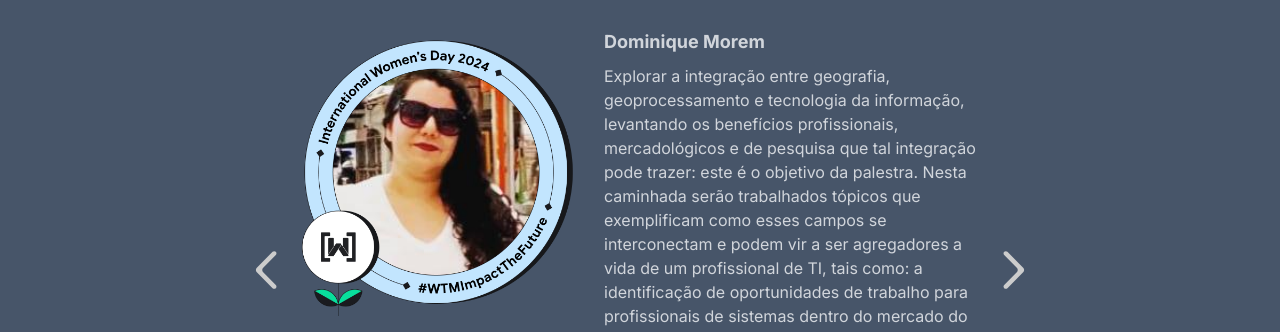
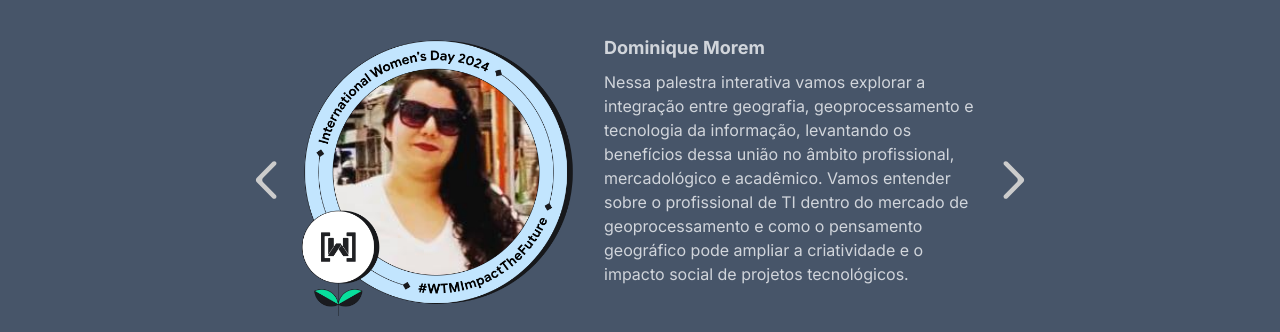
Before and after one commit to gloriateodoro/iwd-paulo-afonso-2024, a Next.js app: page / in a window 1280 px wide. Shown: the part 548-880 px from the top of the page. Built offline with nearby package versions, Linux system fonts and the light colour scheme.

Commit message:
fix: summarize and correct lecture descriptions

```diff
--- a/src/app/page.tsx
+++ b/src/app/page.tsx
@@ -8,7 +8,7 @@ export default function Home() {
       url: "speakers/dominique.png",
       name: "Dominique Morem",
       description:
-        "Explorar a integração entre geografia, geoprocessamento e tecnologia da informação, levantando os benefícios profissionais, mercadológicos e de pesquisa que tal integração pode trazer: este é o objetivo da palestra. Nesta caminhada serão trabalhados tópicos que exemplificam como esses campos se interconectam e podem vir a ser agregadores a vida de um profissional de TI, tais como: a identificação de oportunidades de trabalho para profissionais de sistemas dentro do mercado do geoprocessamento, o apontamento de quais maneiras o pensamento geográfico pode ampliar a criatividade e o impacto social de projetos tecnológicos bem como o levantamento de metodologias de pesquisa de outras áreas cientificas que podem ser utilizadas em sistemas.",
+        "Nessa palestra interativa vamos explorar a integração entre geografia, geoprocessamento e tecnologia da informação, levantando os benefícios dessa união no âmbito profissional, mercadológico e acadêmico. Vamos entender sobre o profissional de TI dentro do mercado de geoprocessamento e como o pensamento geográfico pode ampliar a criatividade e o impacto social de projetos tecnológicos.",
     },
     {
       url: "speakers/gloria.png",
@@ -20,7 +20,7 @@ export default function Home() {
       url: "speakers/jainy.png",
       name: "Jainy Xavier",
       description:
-        "Construindo landing page sobre energias renováveis aplicados no cotidiano utilizando o framework Next.js e Tailwind.",
+        "Construindo landing page sobre energias renováveis aplicadas no cotidiano utilizando o framework Next.js e Tailwind.",
     },
     {
       url: "speakers/joyce.png",
@@ -65,7 +65,7 @@ export default function Home() {
             </h1>
             <div className="max-w-sm text-left">
               <p>
-                <b>Data:</b> 8 de Março de 2024
+                <b>Data:</b> Vem aí...
               </p>
               <p>
                 <b>Local:</b> Centro Universitário do Rio São Francisco Paulo
```
